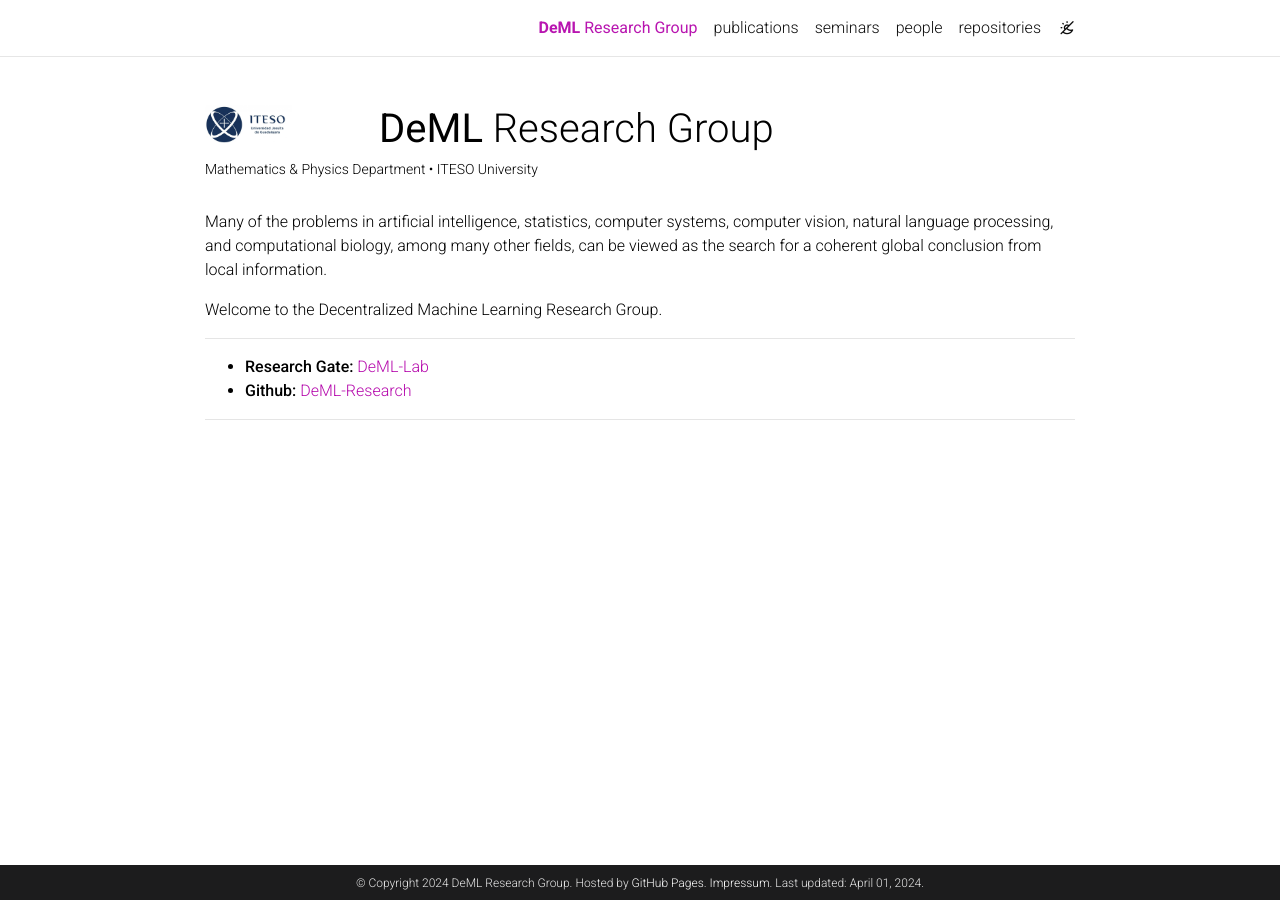
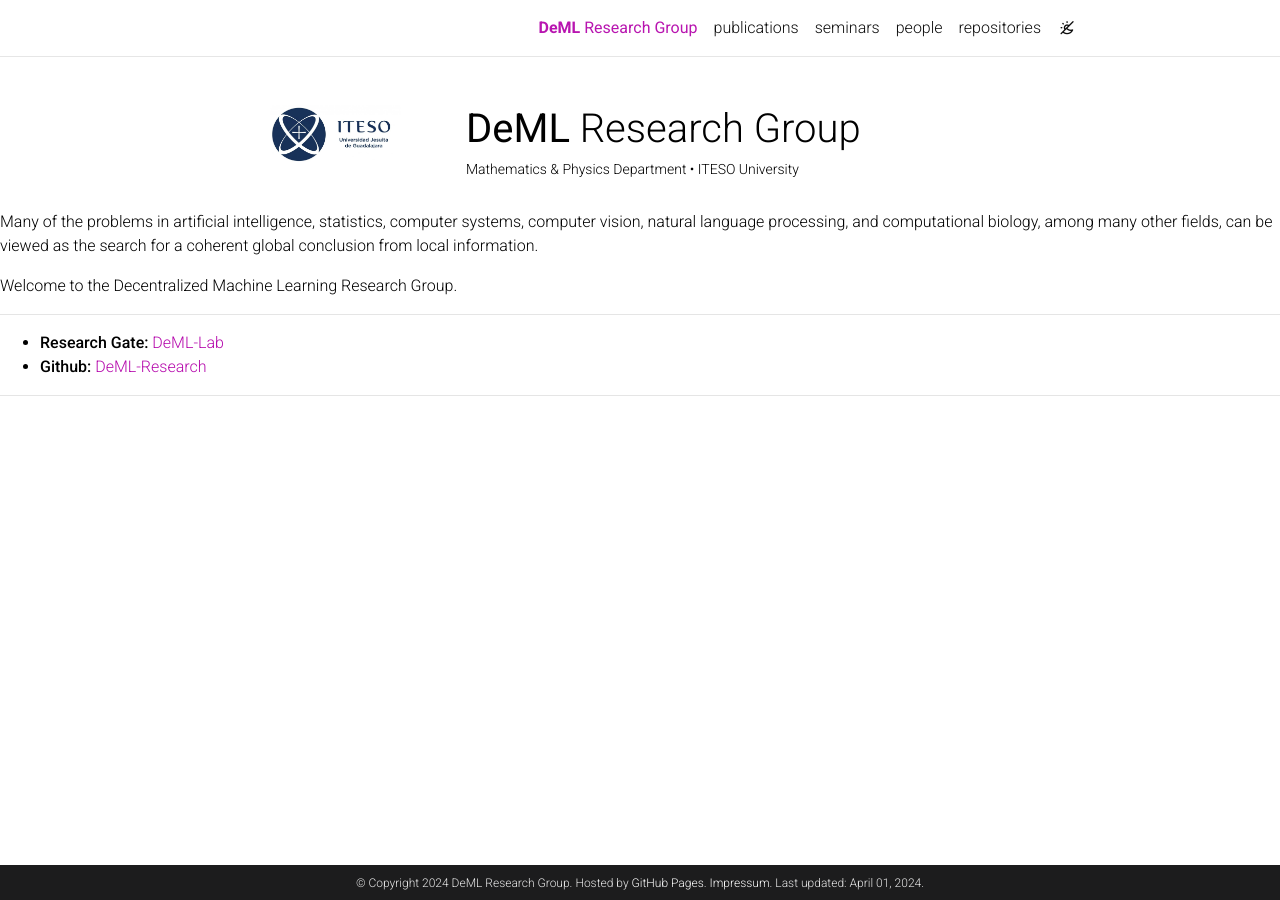
Before and after one commit to DeML-Research/deml-research.github.io, a Jekyll site: the page built from _pages/about.md, in a window 1280 px wide. Built offline with Jekyll 4.4.1, drawn with Linux system fonts in a browser that asks for light colours; comment, search, counter and statistics services are not loaded.

Commit message:
update on profile and main layout

```diff
--- a/_layouts/about.html
+++ b/_layouts/about.html
@@ -9,12 +9,20 @@
     <style>
       .logo-column {
                 float: left;
-        width: 20%;
+                width: 30%;
+                display: flex;
+                justify-content: center;
+                align-items: center;
         }
 
       .text-column {
           margin-left: 20%;
+          width: 50%; /* Adjust as needed */
+          display: flex;
+          flex-direction: column;
+          justify-content: center;
         }
+
     </style>
 
     <div class="logo-column">
@@ -22,16 +30,16 @@
     </div>
 
     <div class="text-column"></div>
-      <h1 class="post-title">{{ page.title }}</h1>
-      <h2 class="post-description clearfix">{{ page.description }}</h2>
+      <h1 class="post-title">{{ page.title }} </h1>
+      <h2 class="post-description clearfix">{{ page.description }} </h2>
     </div>
 
   </header>
+
+</div>
 
 <div class="page-content">
     <div class="wrapper">
         {{ content }}
     </div>
 </div>
-
-</div>
--- a/_layouts/default.html
+++ b/_layouts/default.html
@@ -6,7 +6,6 @@
   <body>
 
     {% include header.html %}
-
 
     <div class="page-content">
       <div class="wrapper">
```
Also changed, not shown: _pages/about_charly.md (+3 -1 lines), 1 other file. Lines whose indentation alone changed are shown as unchanged.
